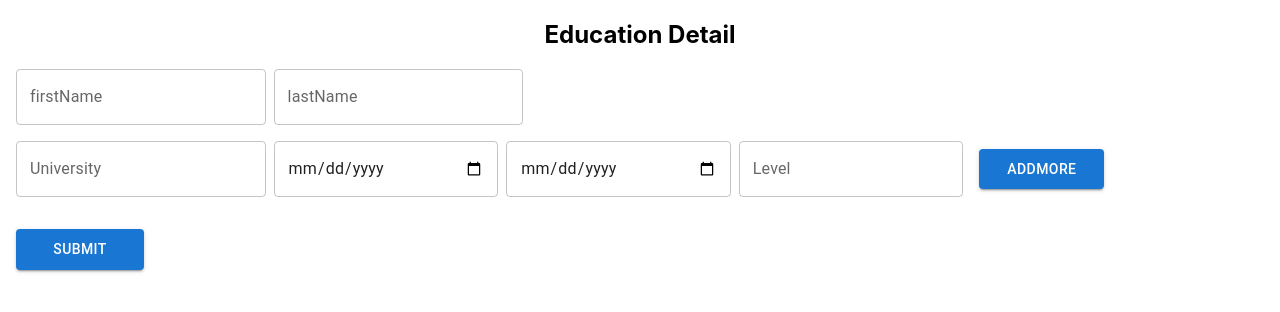
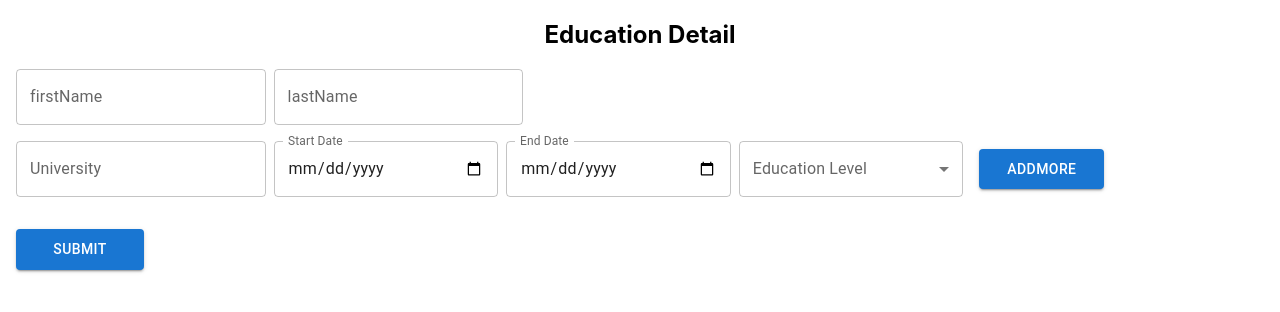
Before and after one commit to vivek-munjapara/React, a React (Create React App) app: page / in a window 1280 px wide. Shown: the top 312 px of the page. Built offline with nearby package versions, Linux system fonts and the light colour scheme.

Commit message:
Change in date field

```diff
--- a/src/All_Task/ex_06_dynamic_form/NormalDynamicForm.js
+++ b/src/All_Task/ex_06_dynamic_form/NormalDynamicForm.js
@@ -3,8 +3,17 @@ import TextField from '@mui/material/TextField';
 import Button from '@mui/material/Button';
 import DeleteIcon from '@mui/icons-material/Delete';
 import { Box } from '@mui/system';
+import InputLabel from '@mui/material/InputLabel';
+import Select from '@mui/material/Select';
+import MenuItem from '@mui/material/MenuItem';
+import { FormControl } from '@mui/material';
+import { AdapterDayjs } from '@mui/x-date-pickers/AdapterDayjs';
+import { DatePicker } from '@mui/x-date-pickers/DatePicker';
+import { LocalizationProvider } from '@mui/x-date-pickers/LocalizationProvider';
 
 export default function DynamicNoramal() {
+
+    const eduLevel = ["Under Graduate", "Graduate", "Post Graduate", "PhD"];
 
     const [data, setData] = useState({
         basicInfo: {
@@ -104,13 +113,42 @@ export default function DynamicNoramal() {
                                     <TextField sx={{ width: '20%', mr: 1 }} name={`education.uniName[${index}]`} label='University' variant="outlined" onChange={myhandler} />
 
 
-                                    <TextField sx={{ width: '18%', mr: 1 }} type="date" name={`education.startDate[${index}]`} variant="outlined" onChange={myhandler} />
+                                    {/* <LocalizationProvider dateAdapter={AdapterDayjs}>
+                                        <DatePicker
+                                            label="Basic example"
+                                            name={`education.startDate[${index}]`}
+                                            value={data.education.startDate}
+                                            onChange={()=>myhandler}
+                                            renderInput={(params) => <TextField {...params} />}
+                                        />
+                                    </LocalizationProvider> */}
 
 
-                                    <TextField sx={{ width: '18%', mr: 1 }} type="date" name={`education.endDate[${index}]`} variant="outlined" onChange={myhandler} />
+                                    <TextField sx={{ width: '18%', mr: 1 }} type="date" name={`education.startDate[${index}]`} InputLabelProps={{ shrink: true }} label="Start Date" variant="outlined" onChange={myhandler} />
 
 
-                                    <TextField sx={{ width: '18%', mr: 1 }} name={`education.educationLevel[${index}]`} label='Level' variant="outlined" onChange={myhandler} />
+                                    <TextField sx={{ width: '18%', mr: 1 }} type="date" name={`education.endDate[${index}]`} InputLabelProps={{ shrink: true }} label="End Date" variant="outlined" onChange={myhandler} />
+
+
+                                    <FormControl sx={{ width: '18%', mr: 1 }}>
+                                        <InputLabel id="demo-simple-select-label ">Education Level</InputLabel>
+                                        <Select
+                                            labelId="demo-simple-select-label"
+                                            id="demo-simple-select"
+                                            value={data.education.eduLevel}
+                                            label="Education Level"
+                                            onChange={myhandler}
+                                            name={`education.educationLevel[${index}]`}
+                                        >
+                                            {
+                                                eduLevel.map((edu) => {
+                                                    return (
+                                                        <MenuItem value={edu}>{edu}</MenuItem>)
+                                                })
+                                            }
+
+                                        </Select>
+                                    </FormControl>
 
                                     {
                                         index == 0 ? "" : <Button sx={{ p: 1, m: 1, width: '10%' }} type='button' variant="contained" startIcon={<DeleteIcon />} onClick={() => { deleteEducation(index) }}>Delete</Button>
```
